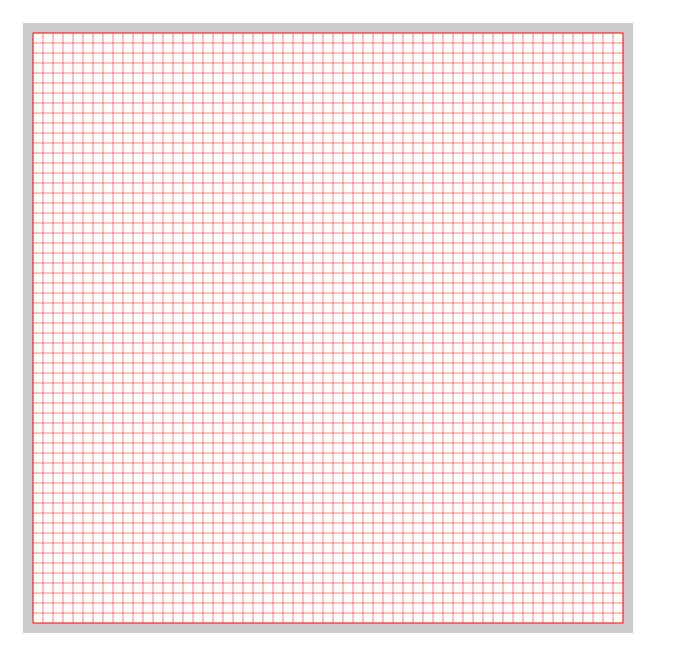
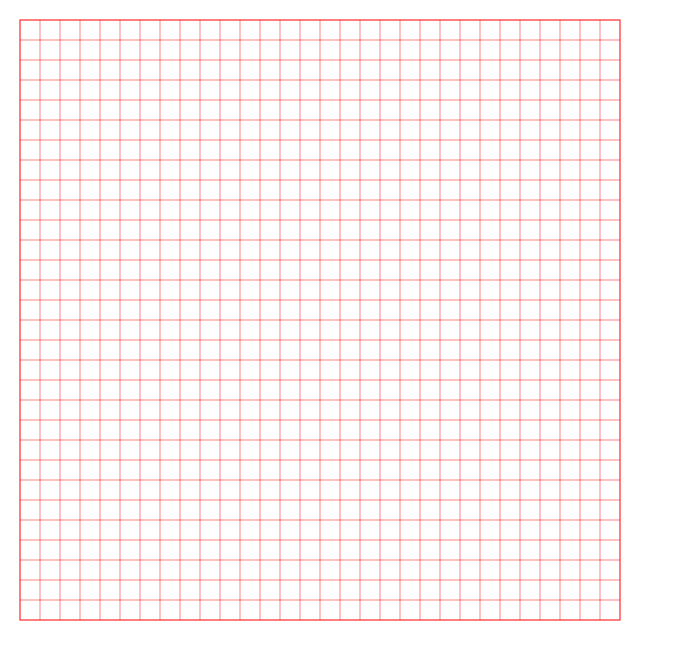
Before and after one commit to jwdavistx/svg-path-finder, a plain HTML site: page index.html in a window 1280 px wide. Shown: the whole page, without its empty margins (0-677 px from the left). Drawn offline with Linux system fonts and the light colour scheme.

Commit message:
svg things

```diff
--- a/app.css
+++ b/app.css
@@ -1,3 +1,13 @@
+body{
+	margin: 0;
+}
+
+textarea{
+    border: 1px solid #999999;
+    width: 100%;
+    height: 150px;
+}
+
 #canvas{
 	width: 100%;
 	height: 100%;
--- a/app.js
+++ b/app.js
@@ -1,93 +1,88 @@
 var app = (function(){
-	var svg, border, perimeter;
+	var svg, border, gridRect, origin, cellSize, grid;
 
-	var gridSize = 0;
-
-	var origin = {
-		x: 20,
-		y: 20
-	};
-
-	var corners = {
-		topLeft: null,
-		topRight: null,
-		bottomRight: null,
-		bottomLeft: null
-	};
-
-	var border = {
-		width: 600,
-		height: 600,
-		strokeWidth: 10,
-		attr : {
-			fill: 'transparent',
-			stroke: 'black',
-			strokeWidth: 10,
-			opacity: 0.2
-		}
-	};
-
-	var borderStrokeOffset = border.attr.strokeWidth / 2;
-
-	function init(){
-		svg = Snap('#canvas')
-		svg.rect(origin.x, origin.y, border.width, border.height).attr(border.attr);
-
-		perimeter = svg.rect(
-			origin.x + borderStrokeOffset,
-			origin.y + borderStrokeOffset,
-			border.width - border.attr.strokeWidth,
-			border.height - border.attr.strokeWidth
-		).attr({
-			fill: 'transparent',
-			stroke: 'red',
-			strokeWidth: 1
-		}).mousedown(onMouseDownGrid);
-
-		var bbox = perimeter.getBBox();
-		var gridSizes = getCommonFactors(bbox.width, bbox.height);
-		//console.log(gridSizes);
-		gridSize = gridSizes[3] //5
-		drawGrid(gridSize);
-
-		//drawBox(0, 0);
+	//debugging stuff
+	function getGridRect(){
+		return gridRect;
 	}
 
-	function dummyBoxes(){
-		var bbox = perimeter.getBBox();
-		var width = bbox.width + bbox.x;
-		var height = bbox.height + bbox.y;
+	function initSvg(params){
+		svg = Snap('#canvas');
 
-		for(var count = 0; count < 10; count++){
-			var x = getValidGridPoint();
-			var y = getValidGridPoint();
-			//console.log(x + ', ' + y);
-			drawBox(x, y);
+		//New local origin
+		origin = {
+			x: params.x,
+			y: params.y
+		};
+
+		//Draw perimeter of grid container
+		gridRect = svg.rect(
+			origin.x,
+			origin.y,
+			params.width,
+			params.height
+		).attr(params.gridAttr);
+
+		grid = svg.group(gridRect).mousedown(onMouseDownGrid);
+
+		//Determine common factors of the height and width so that the grid cell are always square
+		var gridSizes = getCommonFactors(params.width, params.height);
+		cellSize = gridSizes[10];
+		console.log('cellSize:' + cellSize)
+		drawGrid(cellSize);
+
+		if(params.showBorder){
+			var strokeWidthOffset = params.borderAttr.strokeWidth / 2;
+
+			svg.rect(
+				origin.x - strokeWidthOffset,
+				params.y - strokeWidthOffset,
+				params.width + params.borderAttr.strokeWidth,
+				params.height + params.borderAttr.strokeWidth)
+			.attr(params.borderAttr);
 		}
 	}
 
 	function onMouseDownGrid(mouseEvent, x, y){
-		console.log('(' + x + ', ' + y + ')');
+		//console.log('(' + x + ', ' + y + ')');
+		var localX = Math.floor(x / cellSize)  * cellSize;
+		var localY = Math.floor(y / cellSize) * cellSize;
+		//highlightTopLeft(localX, localY);
+		highlightCell(localX, localY);
 	}
 
-	function drawGrid(size){
-		var bbox = perimeter.getBBox();
-		//console.log(bbox);
+	function highlightCell(x, y){
+		svg.rect(x, y, cellSize, cellSize).attr({
+			fill: 'yellow',
+			opacity: '0.2'
+		});
+	}
 
-		var gridAttr = { stroke: 'red', strokeWidth: .5};
-		var xOffset = size + bbox.x;
-		var yOffset = size + bbox.y;
-		var width = bbox.width + bbox.x;
-		var height = bbox.height + bbox.y;
+	function highlightTopLeft(x, y){
+		svg.circle(x, y, 3).attr({ fill: 'blue'});
+	}
 
-		for(var col = xOffset; col < width; col += size){
-			svg.line(col, bbox.y, col, height).attr(gridAttr);
+	function drawGrid(cellSize){
+		var bbox = gridRect.getBBox();
+		var attr = { stroke: 'red', strokeWidth: .5 };
+		var left = x(cellSize);
+		var top = y(cellSize);
+		var width = x(bbox.width);
+		var height = y(bbox.height);
+
+		for(var col = left; col < width; col += cellSize){
+			var l = svg.line(col, bbox.y, col, height).attr(attr);
+			grid.group(l);
 		}
 
-		for(var row = yOffset; row < height; row += size){
-			svg.line(bbox.x, row, width, row).attr(gridAttr);
+		for(var row = top; row < height; row += cellSize){
+			var l = svg.line(bbox.x, row, width, row).attr(attr);
+			grid.group(l);
 		}
 	}
+
+	function x(x){ return origin.x + x; }
+	function y(y){ return origin.y + y; }
 
 	function drawBox(x, y){
 		var box = {
@@ -100,19 +95,11 @@ var app = (function(){
 			}
 		};
 
-		svg.rect(getValueOffset(x), getValueOffset(y), box.width, box.height).attr(box.attr);
-	}
-
-	function getValueOffset(value){
-		return value + origin.x + borderStrokeOffset;
+		svg.rect(x, y, box.width, box.height).attr(box.attr);
 	}
 
 	function getRandomHexValue(){
 		return '#' + (Math.random() * 0xFFFFFF << 0).toString(16);
-	}
-
-	function getRandomInteger(min, max){
-		return (Math.floor(Math.random() * (max - min + 1)) + min);
 	}
 
 	function getValidGridPoint(){
@@ -146,10 +133,31 @@ var app = (function(){
 	}
 
 	return{
-		init : init
+		initSvg : initSvg,
+		gridRect: getGridRect
 	}
 })();
 
 $(function(){
-	app.init();
+	app.initSvg({
+		x: 20,
+		y: 20,
+		width: 600,
+		height: 600,
+		gridAttr : {
+			fill: 'transparent',
+			stroke: 'red',
+			strokeWidth: 1
+		},
+		showBorder: false,
+		borderAttr : {
+			fill: 'transparent',
+			stroke: 'black',
+			strokeWidth: 10,
+			opacity: 0.2
+		}
+	});
+
+	//for debugging stuff
+	window.app = app;
 });
--- a/index.html
+++ b/index.html
@@ -2,6 +2,8 @@
   <body>
     <link rel="stylesheet" type="text/css" href="app.css"/>
     <svg id="canvas"></svg>
+    <div>
+    </textarea>
     <script src="libs/jquery-2.1.3.js"></script>
     <script src="libs/snap.svg.js"></script>
     <script src="app.js"></script>
```
